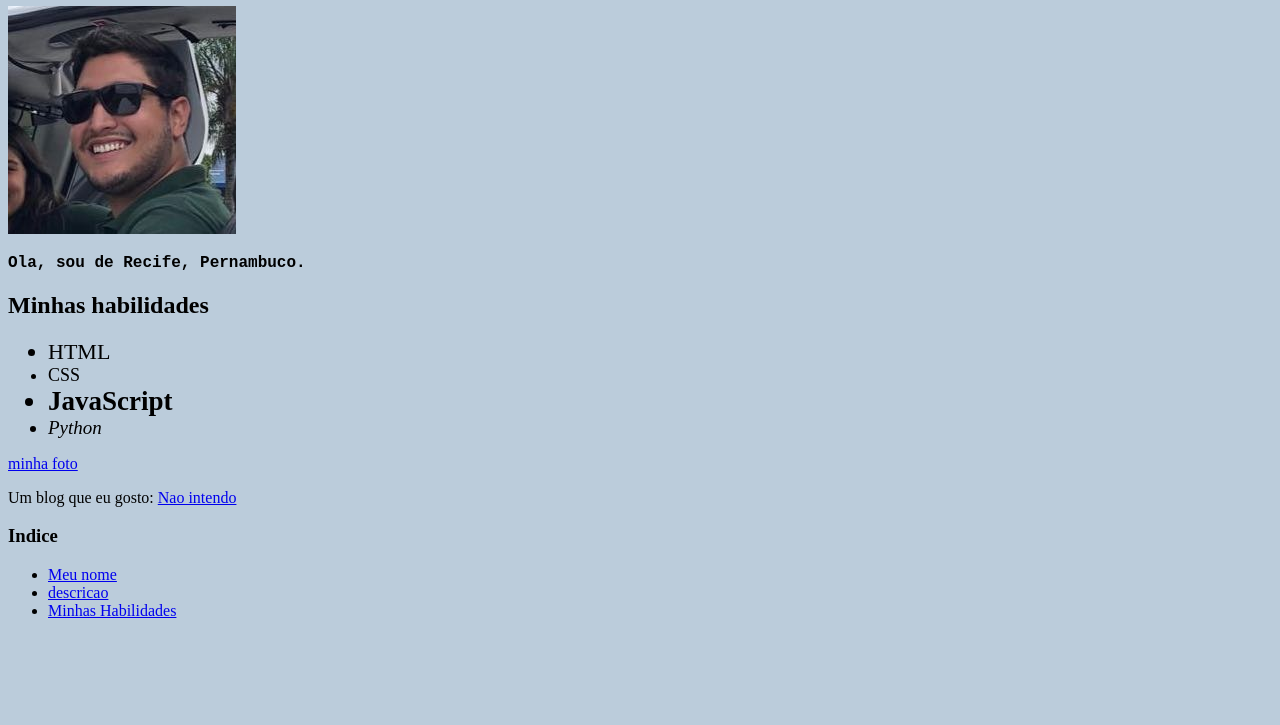
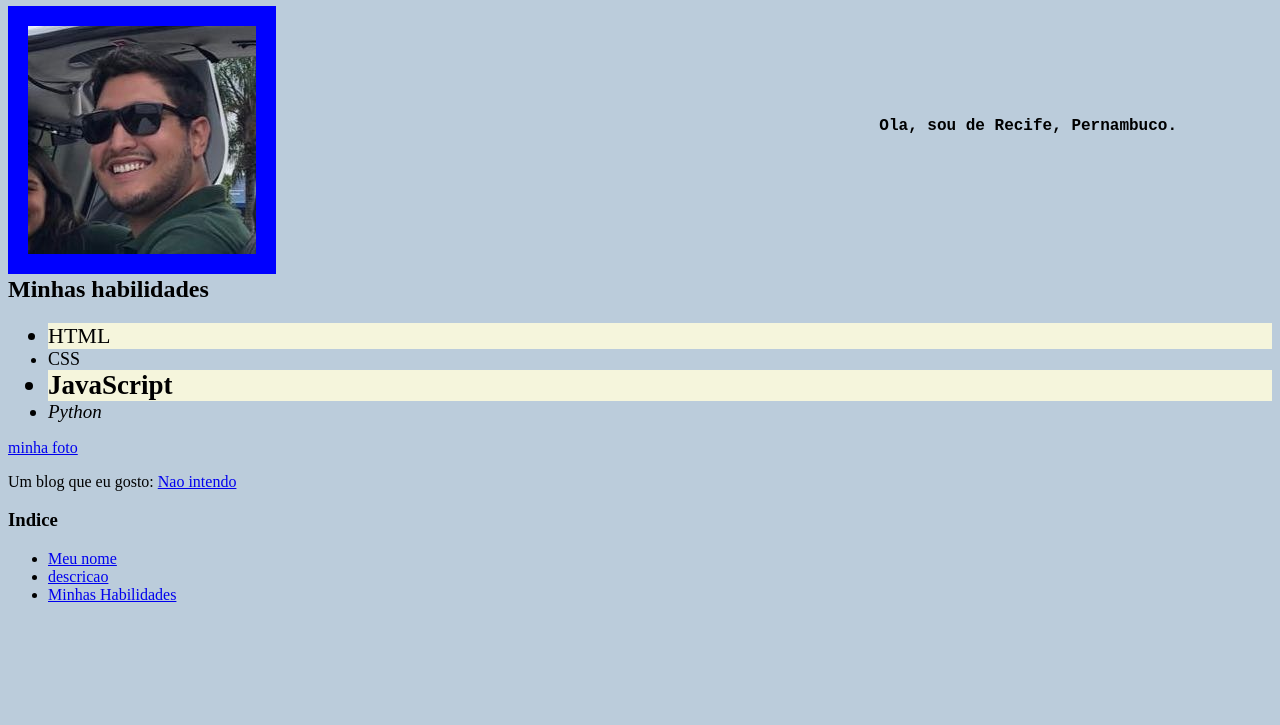
Before and after one commit to matheusnevesb/trybe-portifolio, a plain HTML site: page index.html in a window 1280 px wide. Shown: the part 75-800 px from the top of the page. Drawn offline with Linux system fonts and the light colour scheme.

Commit message:
exercicio aula 3.3

```diff
--- a/index.html
+++ b/index.html
@@ -9,16 +9,20 @@
     <link rel="stylesheet" href="style.css">
 </head>
 <body>
-    <h1 id="nome">Matheus Neves Baptista Barbosa Guerra</h1>
+    <div>
+        <h1 id="nome">Matheus Neves Baptista Barbosa Guerra</h1>
 
-    <img id="foto" src="foto.jpg" alt="minha foto">
+        <div class="foto-e-descricao">
+            <img id="foto" src="foto.jpg" alt="minha foto">
 
-    <p id="descricao">
-        Ola, sou de Recife, Pernambuco.
-    </p>
+            <p id="descricao">
+                Ola, sou de Recife, Pernambuco.
+            </p>
+        </div>
+    </div>
 
     <h2 id="habilidades">Minhas habilidades</h2>
-    <ul>
+    <ul class="lista-habilidades">
         <li class="item-1">HTML</li>
         <li class="item-2">CSS</li>
         <li class="item-3"><strong>JavaScript</strong></li>
--- a/style.css
+++ b/style.css
@@ -3,12 +3,27 @@ body {
 }
 
 #nome {
+    text-align: center;
     font-family:'Lucida Sans', 'Lucida Sans Regular', 'Lucida Grande', 'Lucida Sans Unicode', Geneva, Verdana, sans-serif;
+}
+
+.foto-e-descricao {
+    height: 250px;
+    position: relative;
 }
 
 #descricao {
     font-family:'Courier New', Courier, monospace;
     font-weight: bold;
+    position: absolute;
+    right: 95px;
+    top: 95px;
+}
+
+#foto {
+    float: left;
+    padding: 20px;
+    background-color: blue;
 }
 
 .item-1 {
@@ -26,3 +41,7 @@ body {
 .item-4 {
     font-size: 19px;
 }
+
+.lista-habilidades li:nth-child(odd) {
+    background-color: beige;
+}
```
